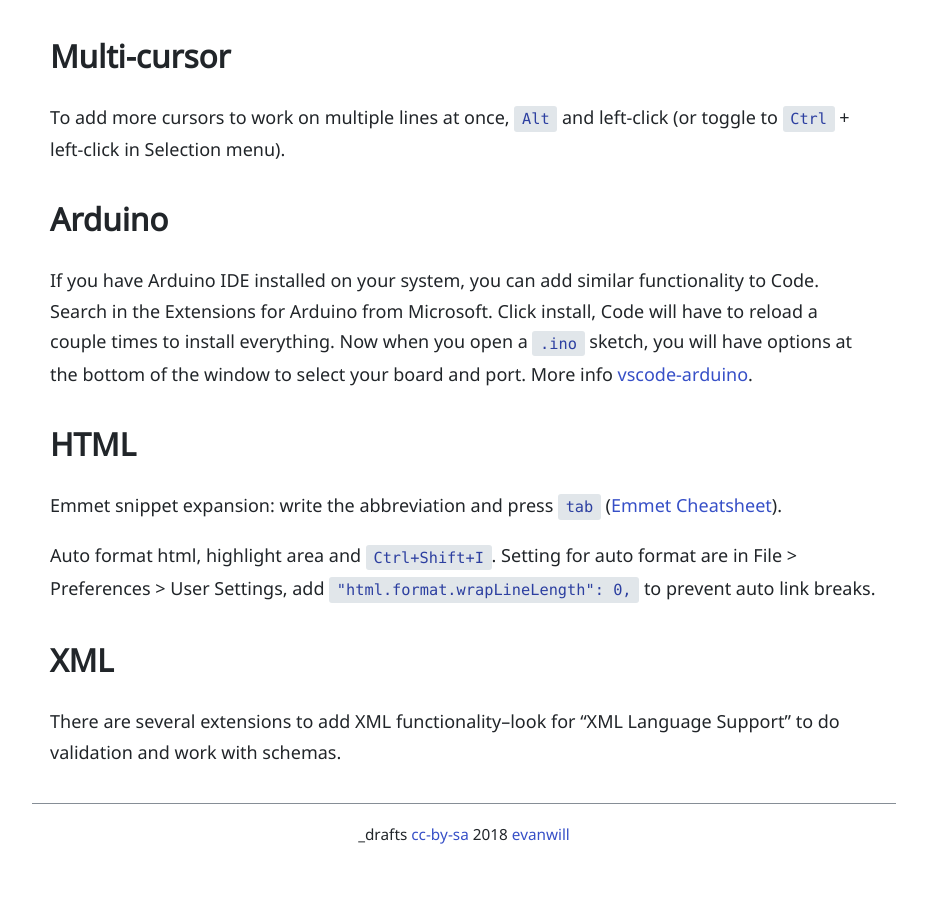
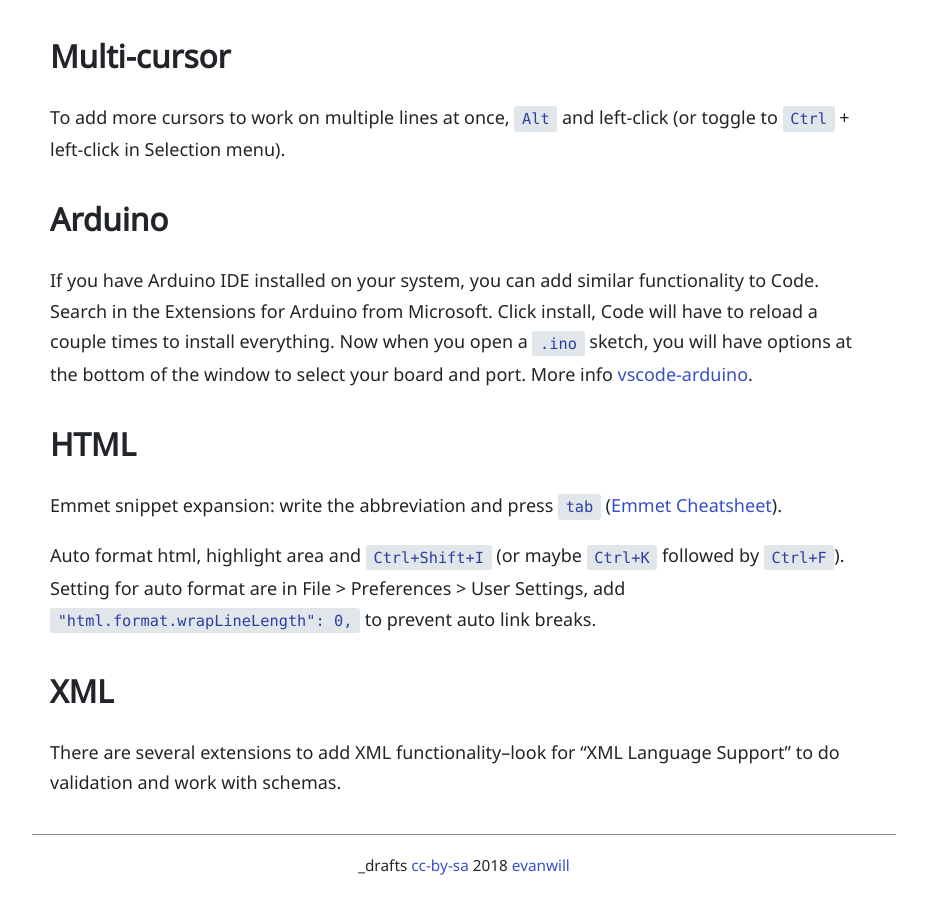
Before and after one commit to evanwill/_drafts, a Jekyll site: the page built from _notes/vs-code.md, in a window 1280 px wide and 900 px high, scrolled down 2171 px. Shown: the whole window, without its empty margins (176-1103 px from the left). Built offline with Jekyll 4.4.1, drawn with Linux system fonts in a browser that asks for light colours; before the commit the page ends 3040 px from its top, so only the background shows below that.

Commit message:
update vs code

```diff
--- a/_notes/vs-code.md
+++ b/_notes/vs-code.md
@@ -73,7 +73,7 @@ More info [vscode-arduino](https://github.com/Microsoft/vscode-arduino).
 
 Emmet snippet expansion: write the abbreviation and press `tab` ([Emmet Cheatsheet](http://docs.emmet.io/cheat-sheet/)).
 
-Auto format html, highlight area and `Ctrl+Shift+I`.
+Auto format html, highlight area and `Ctrl+Shift+I` (or maybe `Ctrl+K` followed by `Ctrl+F`).
 Setting for auto format are in File > Preferences > User Settings, add `"html.format.wrapLineLength": 0,` to prevent auto link breaks.
 
 ## XML
```
